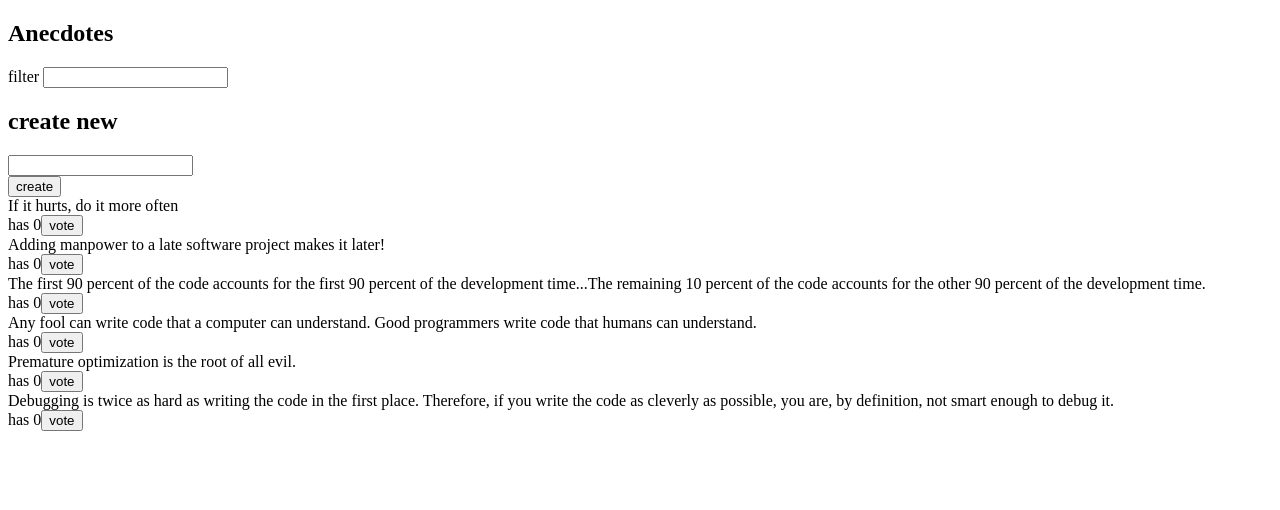
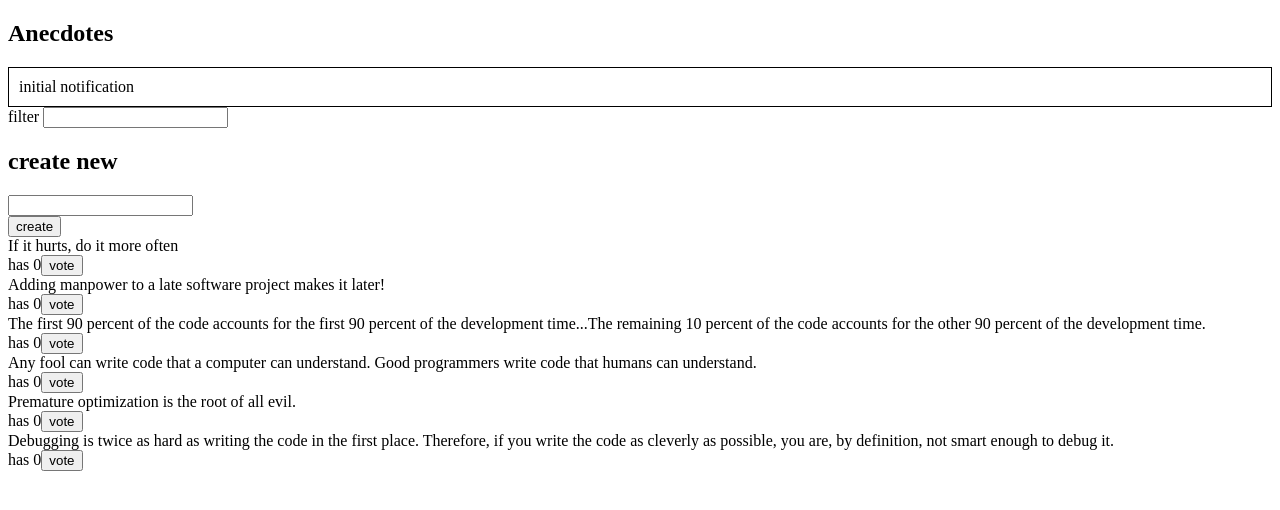
Before and after one commit to MrLinna/FullStackOpen, a React (Create React App) app in the folder part6/redux-anecdotes/: page / in a window 1280 px wide. Shown: the top 510 px of the page. Built offline with nearby package versions, Linux system fonts and the light colour scheme.

Commit message:
exercise 6.12

```diff
--- a/part6/redux-anecdotes/src/App.js
+++ b/part6/redux-anecdotes/src/App.js
@@ -1,11 +1,13 @@
 import AnecdoteForm from './components/AnecdoteForm'
 import AnecdoteList from './components/AnecdoteList'
 import Filter from './components/Filter'
+import Notification from './components/Notification'
 
 const App = () => {
   return (
     <div>
       <h2>Anecdotes</h2>
+      <Notification/>
       <Filter/>
       <AnecdoteForm />
       <AnecdoteList />
--- a/part6/redux-anecdotes/src/components/Notification.js
+++ b/part6/redux-anecdotes/src/components/Notification.js
@@ -1,4 +1,7 @@
+import { useSelector } from 'react-redux'
+
 const Notification = () => {
+  const notification = useSelector(state => state.notification)
   const style = {
     border: 'solid',
     padding: 10,
@@ -6,9 +9,8 @@
   }
   return (
     <div style={style}>
-      render here notification...
+      {notification}
     </div>
   )
 }
-
 export default Notification
--- a/part6/redux-anecdotes/src/index.js
+++ b/part6/redux-anecdotes/src/index.js
@@ -3,9 +3,6 @@
 import store from './store'
 import { Provider } from 'react-redux'
 import App from './App'
-
-
-
 
 
 console.log(store.getState())
--- /dev/null
+++ b/part6/redux-anecdotes/src/reducers/notificationReducer.js
@@ -0,0 +1,15 @@
+import { createSlice } from '@reduxjs/toolkit'
+const initialState = 'initial notification'
+
+const notificationSlice = createSlice({
+  name: 'notification',
+  initialState,
+  reducers: {
+    notificationChange(state, action) {
+      return state
+    }
+  }
+})
+
+export const { notificationChange } = notificationSlice.actions
+export default notificationSlice.reducer
--- a/part6/redux-anecdotes/src/store.js
+++ b/part6/redux-anecdotes/src/store.js
@@ -2,12 +2,13 @@
 
 import anecdoteReducer from './reducers/anecdoteReducer'
 import filterReducer from './reducers/filterReducer'
-
+import notificationReducer from './reducers/notificationReducer'
 
 const store = configureStore({
   reducer: {
     anecdotes: anecdoteReducer,
-    filter: filterReducer
+    filter: filterReducer,
+    notification: notificationReducer
   }
 })
 
```
